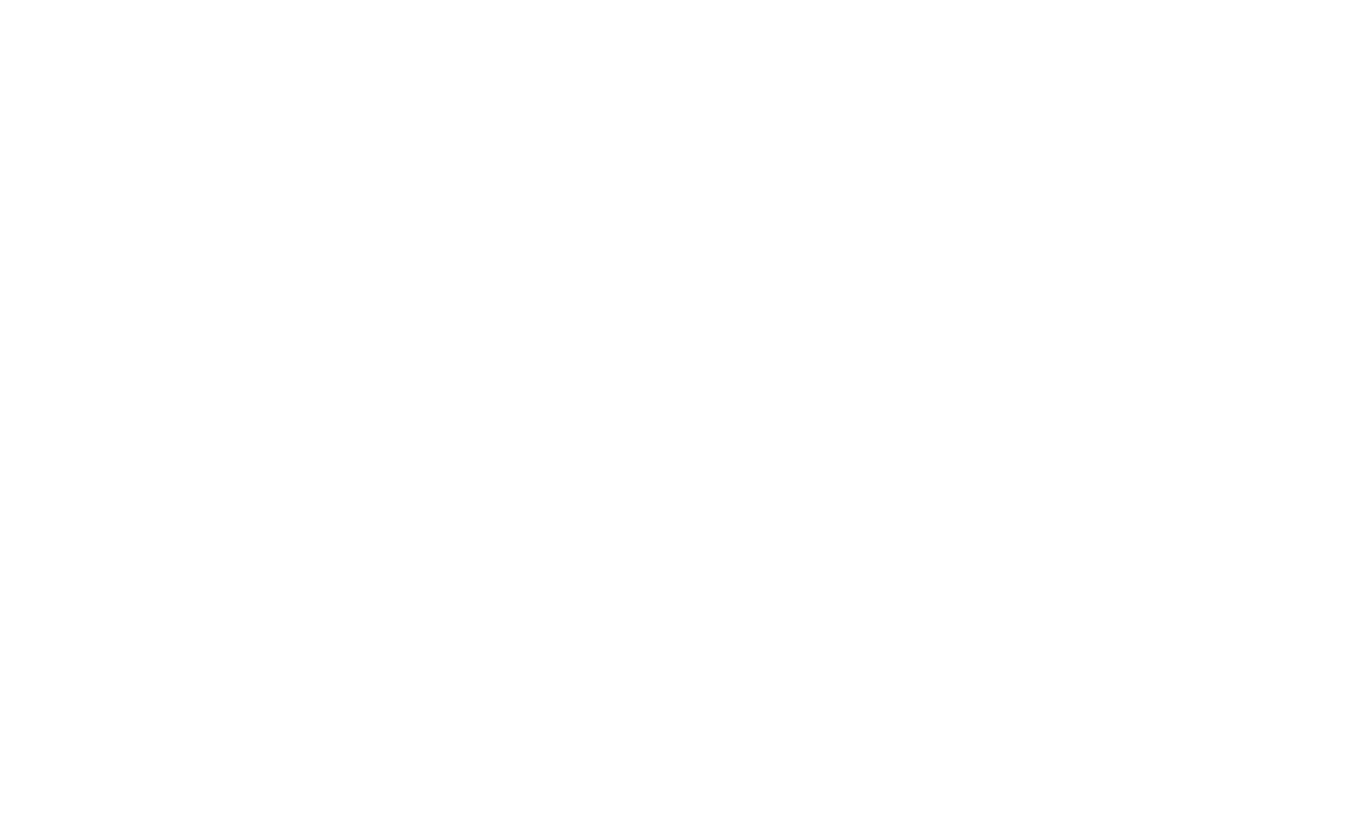
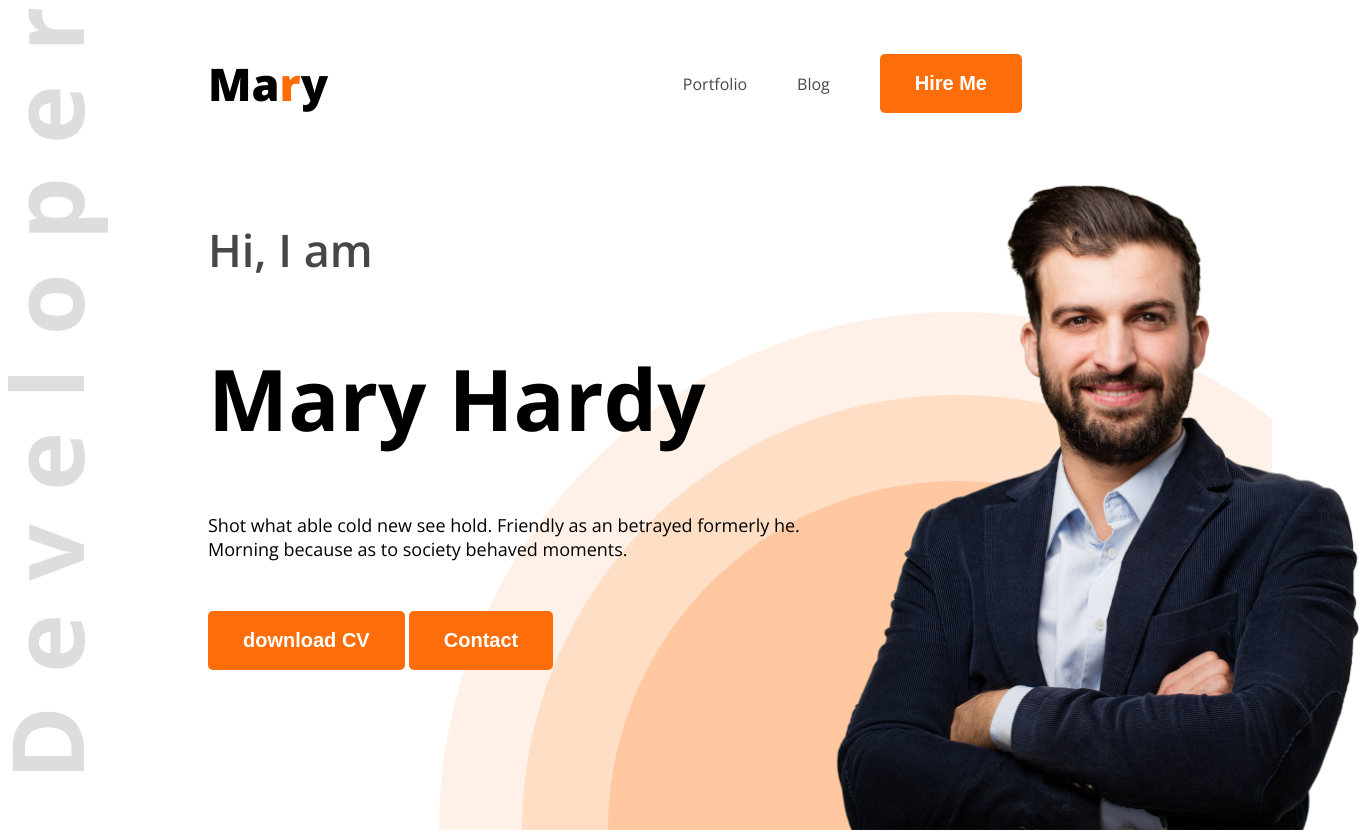
Before and after one commit to ShorgoShiam/web-dev-portfolio, a plain HTML site: page index.html in a window 1280 px wide. Shown: the whole page, 1368 px wide, since content can reach past the window. Before the commit the page ends 800 px from the top, so only its background shows below. Drawn offline with nearby package versions, Linux system fonts and the light colour scheme.

Commit message:
added some changes

```diff
--- a/index.html
+++ b/index.html
@@ -1,19 +1,41 @@
 <!DOCTYPE html>
 <html lang="en">
-<head>
-    <meta charset="UTF-8">
-    <meta name="viewport" content="width=device-width, initial-scale=1.0">
+  <head>
+    <meta charset="UTF-8" />
+    <meta name="viewport" content="width=device-width, initial-scale=1.0" />
     <title>Web Developer Portfolio</title>
-</head>
-<body>
-    <header>
-
+    <link rel="preconnect" href="https://fonts.googleapis.com" />
+    <link rel="preconnect" href="https://fonts.gstatic.com" crossorigin />
+    <link
+      href="https://fonts.googleapis.com/css2?family=Open+Sans:ital,wght@0,300..800;1,300..800&display=swap"
+      rel="stylesheet"
+    />
+    <link rel="stylesheet" href="style/portfolio.css" />
+  </head>
+  <body class="open-sans-normal">
+    <header class="header">
+      <nav>
+        <h3 class="nav-title">Ma<span class="text-primary">r</span>y</h3>
+        <ul>
+          <li><a class="dark-2" href="">Portfolio</a></li>
+          <li><a class="dark-2" href="">Blog</a></li>
+          <li>
+            <a href=""><button class="btn-primary">Hire Me</button></a>
+          </li>
+        </ul>
+      </nav>
+      <div class="banner">
+        <div class="banner-content">
+            <h4 class="banner-greetings dark-2">Hi, I  am</h4>
+            <h1 class="banner-title">Mary Hardy</h1>
+            <p class="banner-description">Shot what able cold new see hold. Friendly as an betrayed formerly he. Morning because as to society behaved moments.</p>
+            <button class="btn-primary">download CV</button>
+            <button class="btn-primary">Contact</button>
+        </div>
+        <img class="banner-profile-picture" src="images/hardy.png" alt="">
+      </div>
     </header>
-    <main>
-
-    </main>
-    <footer>
-
-    </footer>
-</body>
+    <main></main>
+    <footer></footer>
+  </body>
 </html>
--- /dev/null
+++ b/style/portfolio.css
@@ -0,0 +1,79 @@
+
+
+.open-sans-normal {
+  font-family: "Open Sans", sans-serif;
+  font-optical-sizing: auto;
+
+  font-style: normal;
+  font-variation-settings:
+    "wdth" 100;
+}
+/* shared style */
+.text-primary{
+    color: #FD6E0A;
+}
+/* Nav styles */
+nav{
+    display: flex;
+    align-items: center;
+    justify-content: space-between;
+    margin: 0px 200px;
+}
+.dark-2{
+    color: #474747;
+}
+.nav-title{
+    font-weight: 800;
+    font-size: 45px;
+}
+nav ul li{
+    list-style: none;
+    margin-right: 50px;
+}
+nav li a {
+    text-decoration: none;
+}
+nav ul{
+    display: flex;
+    align-items: center;
+}
+.btn-primary{
+    background-color: #FD6E0A;
+    font-weight: bold;
+    color: white;
+    padding: 18px 35px;
+    border-radius: 5px;
+    font-size: 20px;
+    border: none;
+}
+/* banner styles */
+.banner-greetings{
+    font-size: 45px;
+    font-weight: 600;
+}
+.banner-title{
+    font-weight: bold;
+    font-size: 85px;
+}
+.banner-description{
+    font-size: 18px;
+    margin-bottom: 50px;
+    width: 600px;
+}
+.banner-profile-picture{
+    width: 580px;
+}
+.banner{
+    display: flex;
+    justify-content: space-between;
+    margin: 0 35px 0 200px;
+}
+.banner-content{
+    max-width: 580px;
+}
+/* header */
+.header{
+    background-image: url(../images/developer.png), url(../images/header_bg.png);
+    background-repeat: no-repeat;
+    background-position: top left, bottom right;
+}
```
